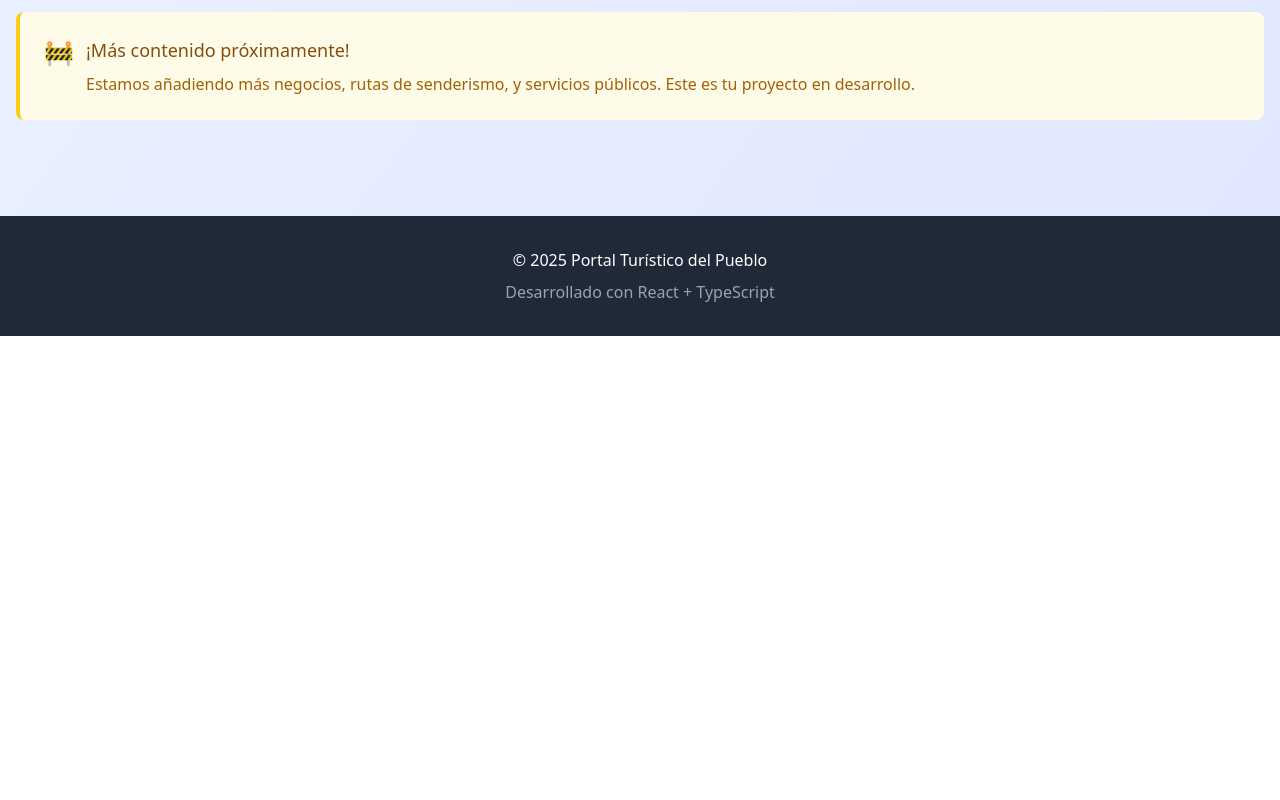
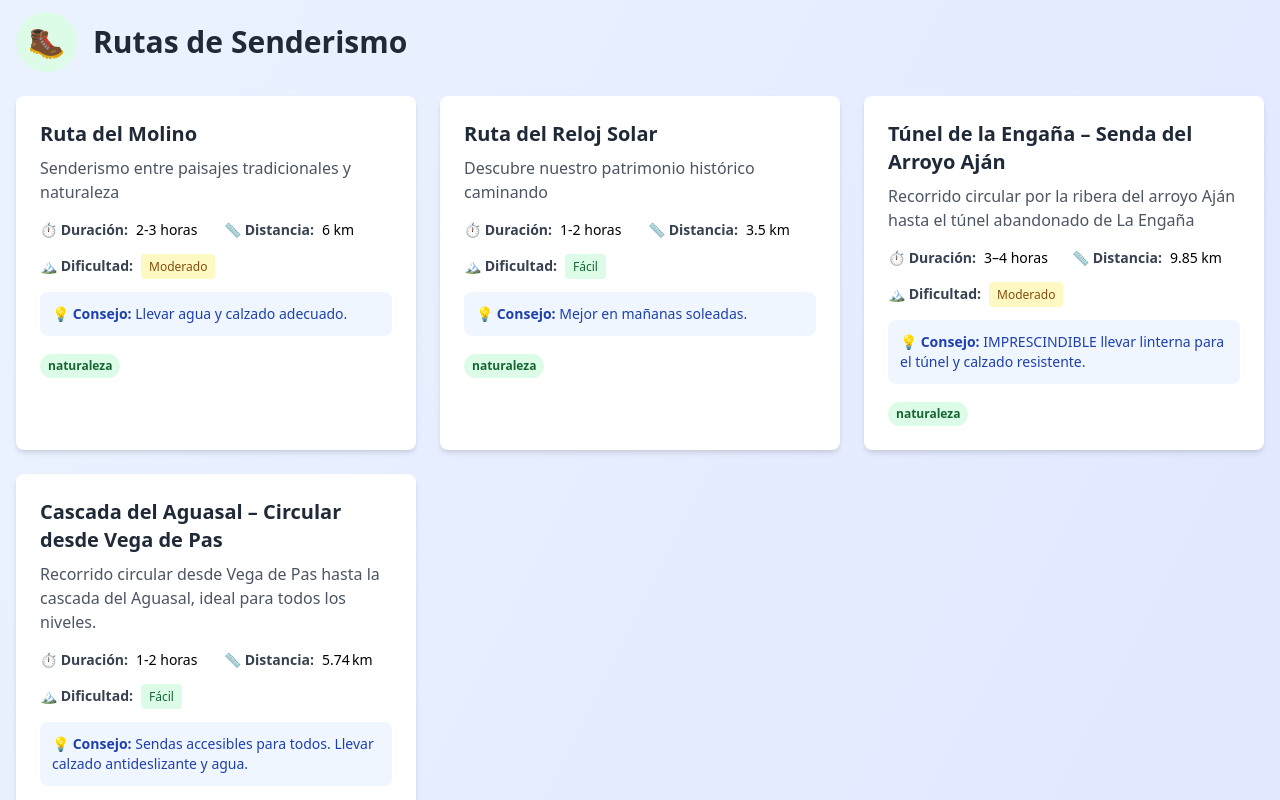
Before and after one commit to CherryRey/portal-turistico-pueblo, a React (Create React App) app: page / in a window 1280 px wide. Shown: the part 1320-2120 px from the top of the page. Before the commit the page ends 1656 px from the top, so only its background shows below. Built offline with nearby package versions, Linux system fonts and the light colour scheme.

Commit message:
Add RouteCard component (#3)
* Crear componente RouteCard

* Integrar componente RouteCard en App.tsx

* feat: add RouteCard component for hiking routes

```diff
--- a/package.json
+++ b/package.json
@@ -43,6 +43,8 @@
   },
   "devDependencies": {
     "autoprefixer": "^10.4.21",
+    "init": "^0.1.2",
+    "npx": "^10.2.2",
     "postcss": "^8.5.6",
     "tailwindcss": "^3.4.17"
   }
--- a/src/App.tsx
+++ b/src/App.tsx
@@ -1,6 +1,8 @@
 import React from 'react';
 import BusinessCard from './components/BusinessCard';
 import { businesses } from './data/businesses';
+import RouteCard from './components/RouteCard';
+import { routes } from './data/businesses';
 
 function App() {
   const gastronomia = businesses.filter(b => b.category === 'gastronomia');
@@ -74,6 +76,19 @@ function App() {
           </div>
         </section>
 
+        {/* Rutas de Senderismo */}
+        <section id="naturaleza" className="mb-12">
+          <h2 className="text-3xl font-bold text-gray-800 mb-6 flex items-center">
+            <span className="bg-green-100 p-3 rounded-full mr-4">🥾</span>
+            Rutas de Senderismo
+          </h2>
+          <div className="grid grid-cols-1 md:grid-cols-2 lg:grid-cols-3 gap-6">
+            {routes.map(route => (
+              <RouteCard key={route.id} route={route} />
+            ))}
+          </div>
+        </section>
+
         {/* Próximamente */}
         <section className="bg-yellow-50 border-l-4 border-yellow-400 p-6 rounded-lg">
           <div className="flex">
--- /dev/null
+++ b/src/components/RouteCard.tsx
@@ -0,0 +1,68 @@
+import React from 'react';
+import { RouteInfo } from '../types/Business';
+
+interface RouteCardProps {
+  route: RouteInfo;
+}
+
+const RouteCard: React.FC<RouteCardProps> = ({ route }) => {
+  return (
+    <div className="bg-white rounded-lg shadow-md p-6 hover:shadow-lg transition-shadow">
+      {/* Título */}
+      <h3 className="text-xl font-bold text-gray-800 mb-2">
+        {route.name}
+      </h3>
+
+      {/* Descripción */}
+      <p className="text-gray-600 mb-4">{route.description}</p>
+
+      {/* Datos técnicos */}
+      <div className="grid grid-cols-2 gap-4 text-sm mb-4">
+        <div>
+          <span className="font-semibold text-gray-700">⏱ Duración:</span>
+          <span className="ml-2">{route.duration}</span>
+        </div>
+        <div>
+          <span className="font-semibold text-gray-700">📏 Distancia:</span>
+          <span className="ml-2">{route.distance}</span>
+        </div>
+        <div className="col-span-2">
+          <span className="font-semibold text-gray-700">🏔 Dificultad:</span>
+          <span
+            className={`ml-2 px-2 py-1 rounded text-xs ${
+              route.difficulty === 'Fácil'
+                ? 'bg-green-100 text-green-800'
+                : route.difficulty === 'Moderado'
+                ? 'bg-yellow-100 text-yellow-800'
+                : 'bg-red-100 text-red-800'
+            }`}
+          >
+            {route.difficulty}
+          </span>
+        </div>
+      </div>
+
+      {/* Consejo */}
+      <div className="mt-4 p-3 bg-blue-50 rounded-lg">
+        <p className="text-sm text-blue-800">
+          <strong>💡 Consejo:</strong> {route.tips}
+        </p>
+      </div>
+
+      {/* Pastilla de categoría al final */}
+      <div className="mt-4">
+        <span
+          className={`inline-block px-2 py-1 text-xs font-semibold rounded-full ${
+            route.category === 'naturaleza'
+              ? 'bg-green-100 text-green-800'
+              : 'bg-gray-100 text-gray-800'
+          }`}
+        >
+          {route.category}
+        </span>
+      </div>
+    </div>
+  );
+};
+
+export default RouteCard;
--- a/src/data/businesses.ts
+++ b/src/data/businesses.ts
@@ -66,7 +66,8 @@ export const routes: RouteInfo[] = [
     duration: '2-3 horas',
     distance: '6 km',
     difficulty: 'Moderado',
-    tips: 'Llevar agua y calzado adecuado'
+    tips: 'Llevar agua y calzado adecuado.',
+    category: 'naturaleza'
   },
   {
     id: '2',
@@ -75,6 +76,27 @@ export const routes: RouteInfo[] = [
     duration: '1-2 horas',
     distance: '3.5 km',
     difficulty: 'Fácil',
-    tips: 'Mejor en mañanas soleadas'
+    tips: 'Mejor en mañanas soleadas.',
+    category: 'naturaleza'
+  },
+  {
+    id: '3',
+    name: 'Túnel de la Engaña – Senda del Arroyo Aján',
+    description: 'Recorrido circular por la ribera del arroyo Aján hasta el túnel abandonado de La Engaña',
+    duration: '3–4 horas',
+    distance: '9.85 km',
+    difficulty: 'Moderado',
+    tips: 'IMPRESCINDIBLE llevar linterna para el túnel y calzado resistente.',
+    category: 'naturaleza'
+  },
+  {
+    id: '5',
+    name: 'Cascada del Aguasal – Circular desde Vega de Pas',
+    description: 'Recorrido circular desde Vega de Pas hasta la cascada del Aguasal, ideal para todos los niveles.',
+    duration: '1-2 horas',
+    distance: '5.74 km',
+    difficulty: 'Fácil',
+    tips: 'Sendas accesibles para todos. Llevar calzado antideslizante y agua.',
+    category: 'naturaleza'
   }
 ];
--- a/src/types/Business.ts
+++ b/src/types/Business.ts
@@ -21,4 +21,5 @@ export interface RouteInfo {
   distance: string;
   difficulty: 'Fácil' | 'Moderado' | 'Difícil';
   tips: string;
+  category: string;
 }
```
Also changed, not shown: 1 other file (tests, documents, lock files or other folders).
